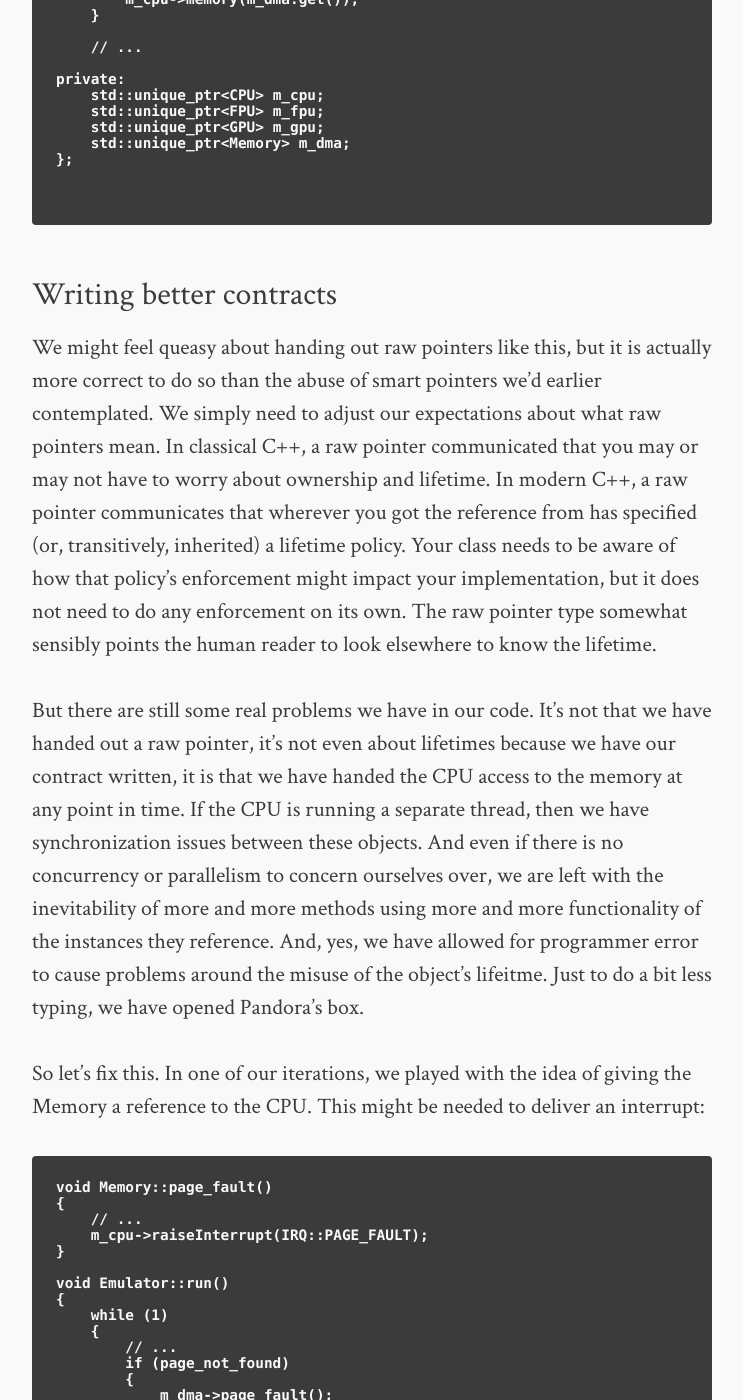
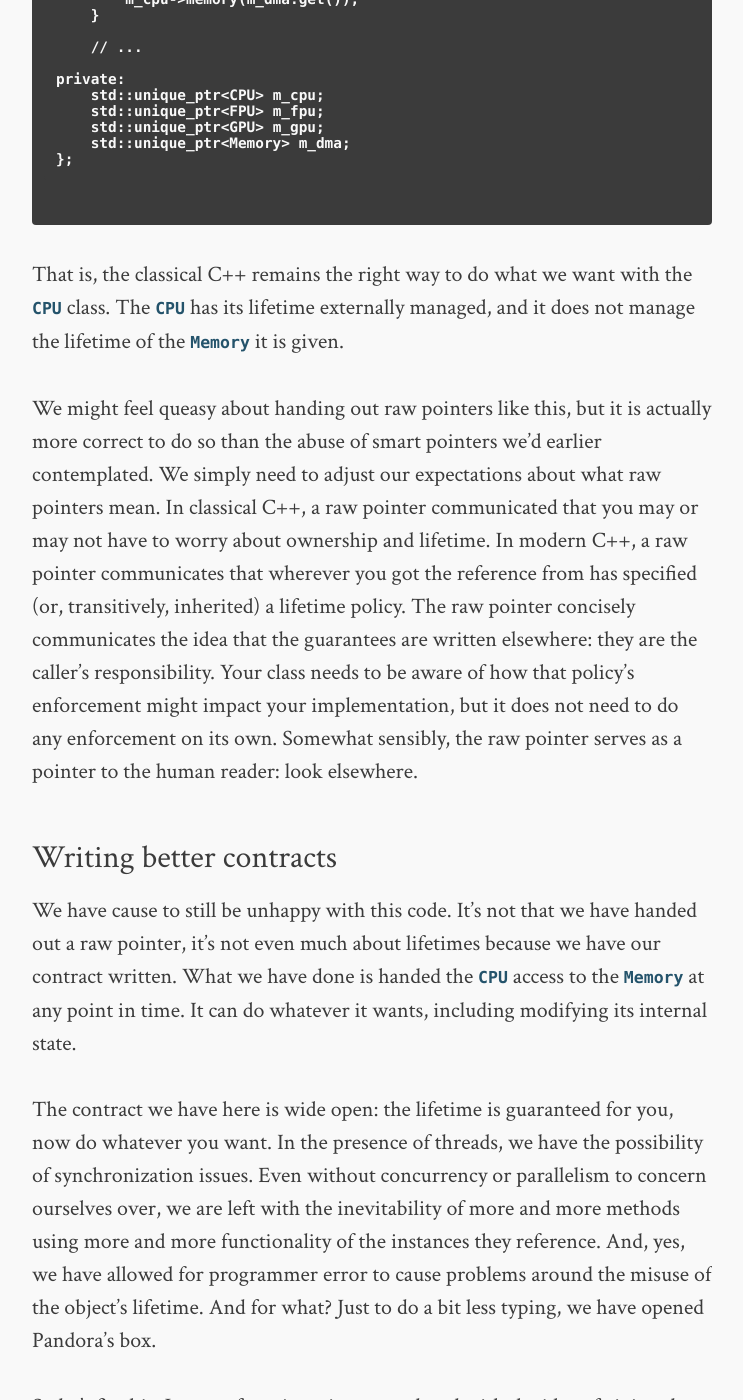
Before and after one commit to dkoepke/dkoepke.github.io, a Jekyll site: the page built from _posts/2016-04-20-secret-lives-cpp-objects.md, in a window 1280 px wide and 1400 px high, scrolled down 7574 px. Shown: the whole window, without its empty margins (268-1011 px from the left). Built offline with Jekyll 4.4.1, drawn with Linux system fonts in a browser that asks for light colours; comment, search, counter and statistics services are not loaded; some of the changed text lies outside the part shown.

Commit message:
Grammar and phrasing improvements for secret lifetimes.

````diff
--- a/_posts/2016-04-20-secret-lives-cpp-objects.md
+++ b/_posts/2016-04-20-secret-lives-cpp-objects.md
@@ -183,7 +183,7 @@ You have now very concisely implemented a memory leak. The CPU has two owners: t
 
 The advice I give around `std::shared_ptr<T>` is that it's the surest sign you need to think *more* about what you're doing. You have more responsibility with shared pointers to understand what's going on, not less. In many cases, the existence of shared ownership is a good indication that your design can be improved. The moment you reach for a `std::weak_ptr<T>` to avoid cycles is the moment you should really stop to contemplate what you're doing with your life and the lives of your objects. It's not that these tools are never needed; it's that they're far more rarely the right choice than common practice makes it seem.
 
-### Getting unstuck
+### Pointing the right way
 
 What then do we do to pass around our references? All we have arrived at is that our code can perhaps work with shared pointers if we follow the edict to better understand our lifetimes and avoid circular references. But what's odd here is that we do understand our lifetime. We were able to succinctly state it earlier:
 
@@ -224,13 +224,17 @@ private:
 };
 ```
 
+That is, the classical C++ remains the right way to do what we want with the `CPU` class. The `CPU` has its lifetime externally managed, and it does not manage the lifetime of the `Memory` it is given.
+
+We might feel queasy about handing out raw pointers like this, but it is actually more correct to do so than the abuse of smart pointers we'd earlier contemplated. We simply need to adjust our expectations about what raw pointers mean. In classical C++, a raw pointer communicated that you may or may not have to worry about ownership and lifetime. In modern C++, a raw pointer communicates that wherever you got the reference from has specified (or, transitively, inherited) a lifetime policy. The raw pointer concisely communicates the idea that the guarantees are written elsewhere: they are the caller's responsibility. Your class needs to be aware of how that policy's enforcement might impact your implementation, but it does not need to do any enforcement on its own. Somewhat sensibly, the raw pointer serves as a pointer to the human reader: look elsewhere.
+
 ### Writing better contracts
 
-We might feel queasy about handing out raw pointers like this, but it is actually more correct to do so than the abuse of smart pointers we'd earlier contemplated. We simply need to adjust our expectations about what raw pointers mean. In classical C++, a raw pointer communicated that you may or may not have to worry about ownership and lifetime. In modern C++, a raw pointer communicates that wherever you got the reference from has specified (or, transitively, inherited) a lifetime policy. Your class needs to be aware of how that policy's enforcement might impact your implementation, but it does not need to do any enforcement on its own. The raw pointer type somewhat sensibly points the human reader to look elsewhere to know the lifetime.
+We have cause to still be unhappy with this code. It's not that we have handed out a raw pointer, it's not even much about lifetimes because we have our contract written. What we have done is handed the `CPU` access to the `Memory` at any point in time. It can do whatever it wants, including modifying its internal state.
 
-But there are still some real problems we have in our code. It's not that we have handed out a raw pointer, it's not even about lifetimes because we have our contract written, it is that we have handed the CPU access to the memory at any point in time. If the CPU is running a separate thread, then we have synchronization issues between these objects. And even if there is no concurrency or parallelism to concern ourselves over, we are left with the inevitability of more and more methods using more and more functionality of the instances they reference. And, yes, we have allowed for programmer error to cause problems around the misuse of the object's lifeitme. Just to do a bit less typing, we have opened Pandora's box.
+The contract we have here is wide open: the lifetime is guaranteed for you, now do whatever you want. In the presence of threads, we have the possibility of synchronization issues. Even without concurrency or parallelism to concern ourselves over, we are left with the inevitability of more and more methods using more and more functionality of the instances they reference. And, yes, we have allowed for programmer error to cause problems around the misuse of the object's lifetime. And for what? Just to do a bit less typing, we have opened Pandora's box.
 
-So let's fix this. In one of our iterations, we played with the idea of giving the Memory a reference to the CPU. This might be needed to deliver an interrupt:
+So let's fix this. In one of our iterations, we played with the idea of giving the `Memory` a reference to the `CPU`. This might be needed to deliver an interrupt:
 
 ```cpp
 void Memory::page_fault()
@@ -252,7 +256,9 @@ void Emulator::run()
 }
 ```
 
-There are perhaps only a handful of methods of `Memory` that need the `CPU`. It is best to just pass them as needed. Since these methods assume that the CPU exists (is not null, is valid), we also use a non-nullable reference instead of a pointer:
+When we dismissed `std::shared_ptr<CPU>` as the type for `Memory`'s `m_cpu`, it was both because this introduced a circular reference and because the semantics--the idea that `Memory` owns the `CPU`--was wrong. We can fix both (and also obviate our original motiviation for considering shared pointers) by observing that we can simply pass the `CPU` to the methods that need it. This makes tight coupling harder on us and avoids dire programmer errors.
+
+Moreover, since these methods assume that the CPU exists (is not null, is valid), we can also use a non-nullable reference instead of a pointer:
 
 ```cpp
 void Memory::page_fault(CPU& cpu)
@@ -273,6 +279,6 @@ void Emulator::run()
 }
 ```
 
-This helps us reduce coupling while also satisfying some of our concerns about programmer error around the externally specified lifetime contract. The emulator is calling `page_fault` and passing in its CPU that it has created in the constructor and that, by the contract enforced with `std::unique_ptr<T>` (in the absence of a pointer assignment, `reset`, or `std::move`) will live until the emulator is destructed. Therefore, if `page_fault` does not start a thread that holds the `CPU` reference, the implicit contract around a synchronous function call resolves our worries about us screwing up the lifetimes: `CPU` is alive when we pass it to `page_fault`, therefore it's alive during `page_fault`'s execution.
+The emulator is calling `page_fault` and passing in its `CPU` that it has created in its constructor and that, by the contract enforced with `std::unique_ptr<T>` (in the absence of `reset` or `std::move`) will live until the emulator is destructed. Therefore, if `page_fault` does not start a thread that holds the `CPU` reference, the implicit contract around a synchronous function call resolves our worries about us screwing up the lifetimes: `CPU` is alive when we pass it to `page_fault`, therefore it's alive during `page_fault`'s execution.
 
-The exercise here is to write as much of the contract in one place as is possible. C++ doesn't have the tools of Rust to do static verification of lifetimes, so you need instead to expose the secret lifetimes of your objects in as clear and concise a manner as you can. When you are writing C++, this is your responsibility to the people that will use your software, and to your coworkers and your future self that will inherit your codebase. Use your powers wisely.
+The exercise is to understand lifetimes and ownership, so that we may write them out clearly and coherently. In our fictional emulator, ownership is entirely dictated by the top-level class, and all lifetimes are neatly dictated from there. Since C++ lacks Rust's tools for static verification of lifetimes, we need instead to expose the secret lifetimes of our objects through the simple concepts of unique ownership, "look elsewhere" raw pointers, and, if we really can't properly scope the lifetime up-front, shared ownership. When you are writing C++, this is your responsibility to the people that will use your software, and to your coworkers and your future self that will inherit your codebase. Use your powers wisely.
````
